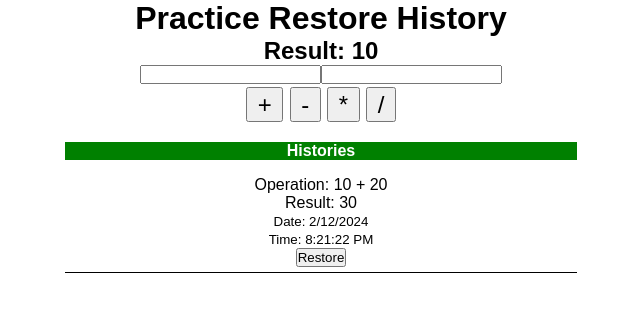
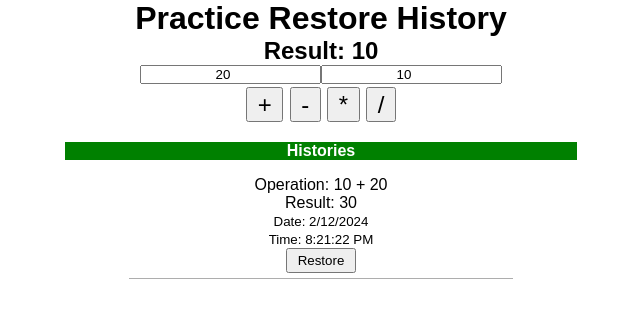
Before and after one commit to Jobayer109/JSON-to-JSX-to-JSON, a React (Vite) app: page / in a window 1280 px wide. Shown: the top 318 px of the page, without its empty margins (319-959 px from the left). Built offline with nearby package versions, Linux system fonts and the light colour scheme.

Commit message:
Input fields converted uncontrolled to controlled

```diff
--- a/src/Practice-Task/index.jsx
+++ b/src/Practice-Task/index.jsx
@@ -1,6 +1,21 @@
+import { useState } from "react";
 import "./style.css";
 
+const inputObject = {
+  a: 20,
+  b: 10,
+};
+
 const PracticeHome = () => {
+  const [inputState, setInputState] = useState({ ...inputObject });
+
+  const handleChange = (e) => {
+    setInputState({
+      ...inputState,
+      [e.target.name]: e.target.value,
+    });
+  };
+
   return (
     <div>
       <h1>Practice Restore History</h1>
@@ -8,8 +23,18 @@ const PracticeHome = () => {
         <h2>Result: 10</h2>
 
         <div>
-          <input type="number" />
-          <input type="number" />
+          <input
+            type="number"
+            name="a"
+            value={inputState.a}
+            onChange={handleChange}
+          />
+          <input
+            type="number"
+            name="b"
+            value={inputState.b}
+            onChange={handleChange}
+          />
         </div>
         <div>
           <button className="btnOps">+</button>
@@ -37,7 +62,7 @@ const PracticeHome = () => {
             <p>Result: 30</p>
             <small>Date: 2/12/2024</small> <br />
             <small>Time: 8:21:22 PM</small> <br />
-            <button>Restore</button>
+            <button className="restore__btn">Restore</button>
           </li>
           <div className="hr__line"></div>
         </ul>
--- a/src/Practice-Task/style.css
+++ b/src/Practice-Task/style.css
@@ -5,9 +5,13 @@
 }
 
 .hr__line {
-  width: 40%;
-  background-color: black;
-  height: 1px;
+  width: 30%;
+  background-color: #adadad;
+  height: 1.5px;
   margin: 0 auto;
   margin-top: 5px;
 }
+
+.restore__btn {
+  padding: 0.2rem 0.6rem;
+}
```
